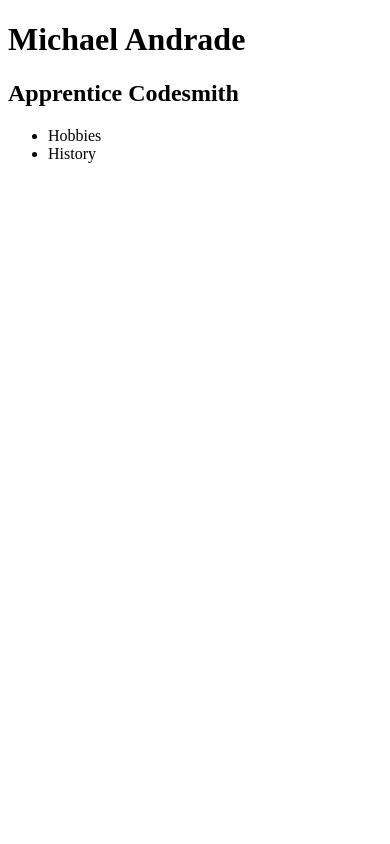
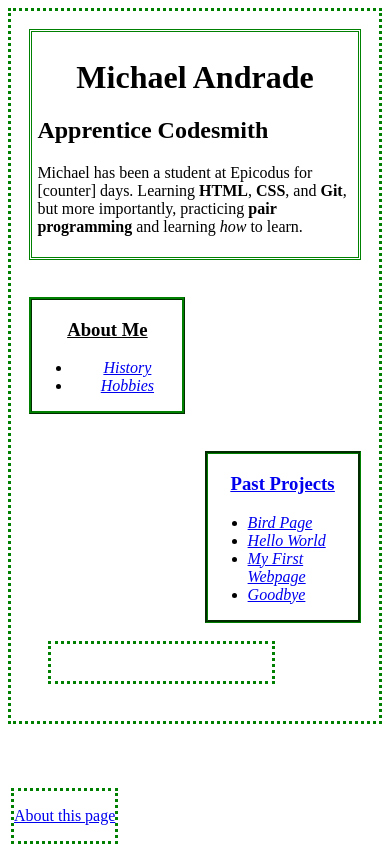
Before and after one commit to andrademichael/Portfolio-Landing-Page, a plain HTML site: page index.html in a window 390 px wide. Drawn offline with Linux system fonts and the light colour scheme.

Commit message:
responsive spacing for containers, img folder and five jpgs

```diff
--- a/css/styles.css
+++ b/css/styles.css
@@ -1,23 +1,57 @@
-.container{
-  border-style:ridge;
+h1{
+  text-align: center;
+  text-shadow: 2px, 2px, green;
 }
 
+ul{
+  font-style: oblique;
+}
+
+div{
+
+}
+
+h3{
+  text-align: center;
+  text-decoration: underline;
+}
+
+.container{
+  border-style: dotted;
+  border-color: green;
+}
 
 #bannercontainer{
-  border: 10px green;
+  border-color: 10px green;
+  border-style: double;
   padding: 5px;
-  margin 15px;
+  margin: 5%;
 }
 
 #navbarcontainer{
-  border: solid
-  float: left
+  width: 150px;
+  margin: 5%;
+  border-style: ridge;
+  float: left;
+  text-align: center;
 }
 
 #linkscontainer{
-  float: right
+  width: 150px;
+  margin: 5%;
+  float: right;
+  border-style: groove;
+  text-align: left;
 }
 
 #carouselcontainer{
+  align-content: center;
+  width: 50%;
+  padding: 5%;
+  margin: 10%;
+}
 
+#footer{
+  position: absolute;
+  bottom: 0;
 }
--- a/index.html
+++ b/index.html
@@ -1,8 +1,12 @@
 <!DOCTYPE html>
-<html>
+<html lang="en">
   <!--Head-->
   <head>
     <title>Michael Andrade</title>
+    <!--Prefab Stylesheets-->
+
+    <!--Custom Stylesheet-->
+    <link rel="stylesheet" type="text/css" href="./css/styles.css">
   </head>
   <!--End Head-->
 
@@ -14,28 +18,46 @@
       <div class="container" id="bannercontainer">
         <h1>Michael Andrade</h1>
         <h2>Apprentice Codesmith</h2>
+        <p>Michael has been a student at Epicodus for [counter] days. Learning <strong>HTML</strong>, <strong>CSS</strong>, and <strong>Git</strong>, but more importantly, practicing <strong>pair programming</strong> and learning <em>how</em> to learn.</p>
       </div>
       <!--End Banner-->
 
       <!--Navbar-->
       <div class="container" id="navbarcontainer">
+        <h3>About Me</h3>
         <ul id="navbarlist">
-          <li>Hobbies</li>
-          <li>History</li>
+          <li><a href="./history.html">History</li>
+          <li><a href="./hobbies.html">Hobbies</li>
+
+
         </ul>
       </div>
       <!--End Navbar-->
 
       <!--Links-->
       <div class="container" id="linkscontainer">
+        <h3>Past Projects</h3>
         <ul id="linkslist">
+          <li><a href="https://github.com/andrademichael/Bird">Bird Page</li>
+          <li><a href="https://github.com/andrademichael/hello-world">Hello World</li>
+          <li><a href="https://github.com/andrademichael/my-first-webpage">My First Webpage</li>
+          <li><a href="https://github.com/andrademichael/goodbye">Goodbye</li>
+        </ul>
       </div>
       <!--End Links-->
 
       <!--Center Carousel-->
       <div class="container" id="carouselcontainer">
+        <a img src="img/cat-on-tub.jpg">
+        <a img src="img/coffee-and-books.jpg">
+        <a img src="img/googly-eyes.jpg">
+        <a img src="img/whale-skeleton.jpg">
+
       </div>
       <!--End Carousel-->
+      <div class="container" id="footer">
+        <p><a href="./readme.html">About this page</p>
+      </div>
     </div>
     <!--End Main Container-->
   </body>
```
Also changed, not shown: about-me.html (deleted), img/cat-on-tub.jpg (added), img/coffee-and-books.jpg (added), img/googly-eyes.jpg (added), img/owl-drinks-tea.jpg (added), img/whale-skeleton.jpg (added).
